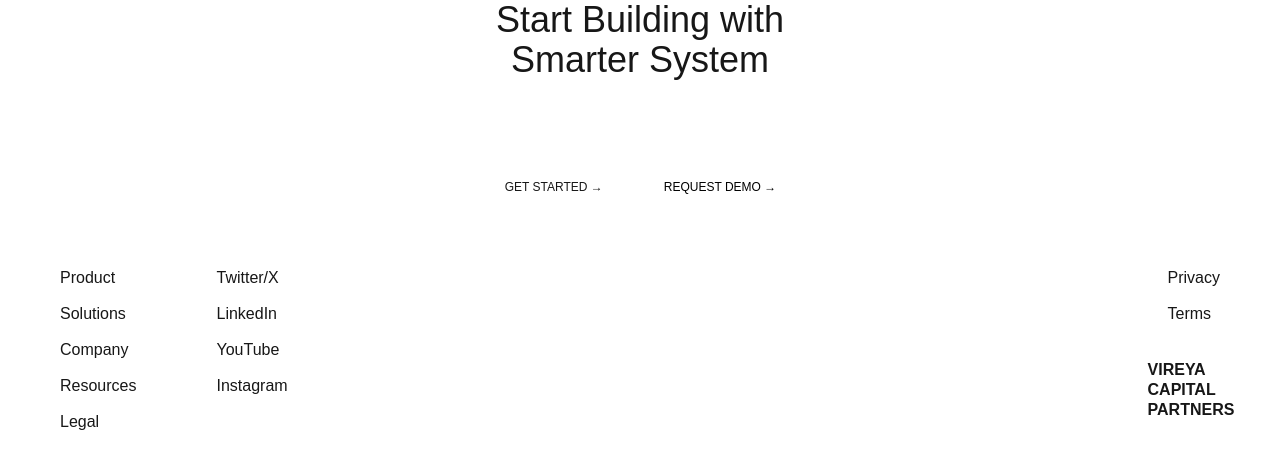
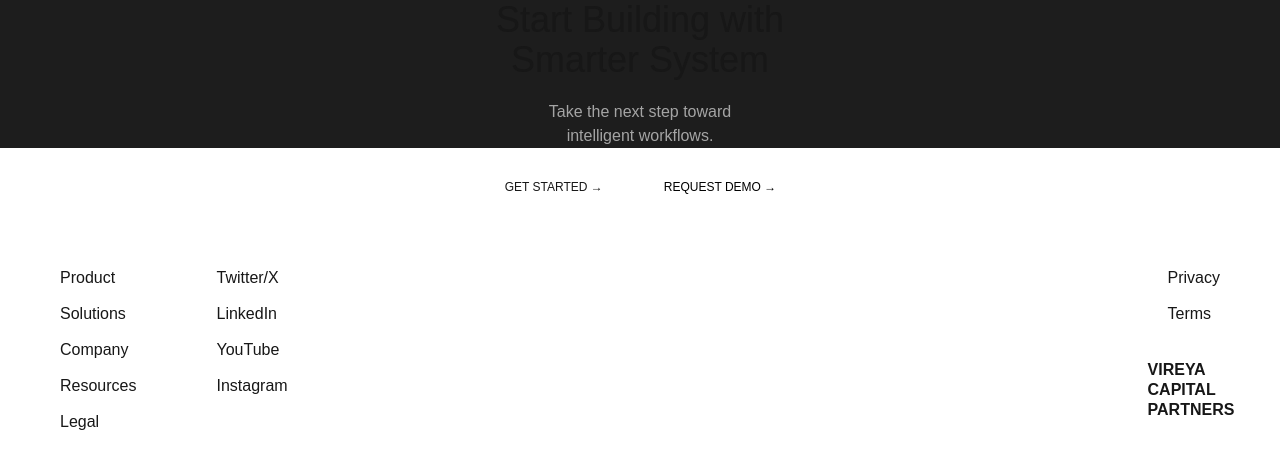
Before and after one commit to kurniaputraa/project-pl, a Next.js app: page /contact in a window 1280 px wide. Shown: the top 468 px of the page. Built offline with nearby package versions, Linux system fonts and the light colour scheme.

Commit message:
update background

```diff
--- a/src/app/contact/page.tsx
+++ b/src/app/contact/page.tsx
@@ -3,7 +3,7 @@ import ScrollReveal from "@/components/scroll-reveal";
 const page = () => {
   return (
     <section id="contact">
-      <div className="text-center">
+      <div className="bg-[#1d1d1d] text-center">
         <ScrollReveal>
           <h1 className="text-3xl font-light md:text-4xl">
             Start Building with
```
